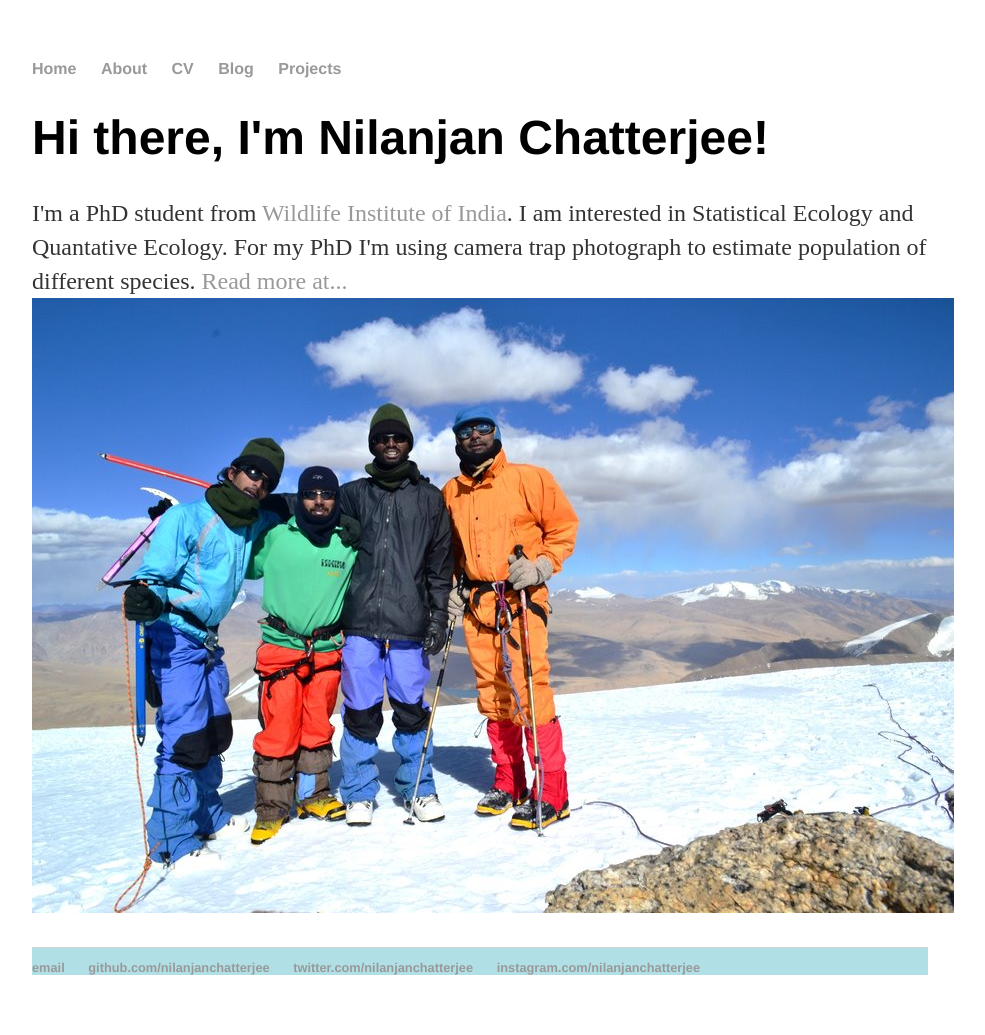
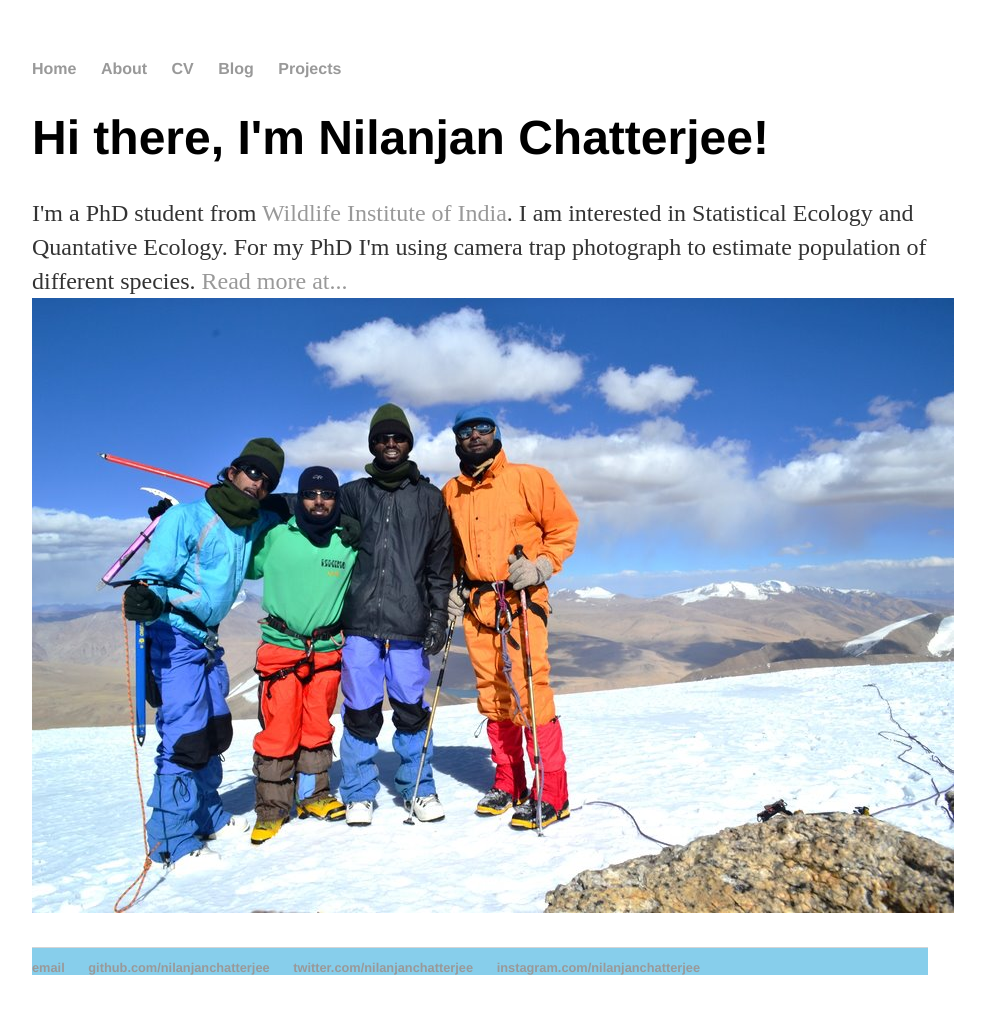
Before and after one commit to nilanjanchatterjee/nilanjanchatterjee.github.io, a Jekyll site: the page built from index.html, in a window 1280 px wide. Shown: the whole page, without its empty margins (160-1145 px from the left). Built offline with Jekyll 4.4.1, drawn with Linux system fonts in a browser that asks for light colours.

Commit message:
Update default.html
edited color and background color

```diff
--- a/_layouts/default.html
+++ b/_layouts/default.html
@@ -20,7 +20,7 @@
 			{{ content }}
 
 			</div><!-- /.container -->
-			<footer style="background-color:powderblue; color:Black;">
+			<footer style="color: black; background-color: skyblue">
 	    		<ul>
 	        		<li><a href="mailto:nilanjanchatterjee7@gmail.com">email</a></li>
 	        		<li><a href="https://github.com/nilanjanchatterjee">github.com/nilanjanchatterjee</a></li>
```
